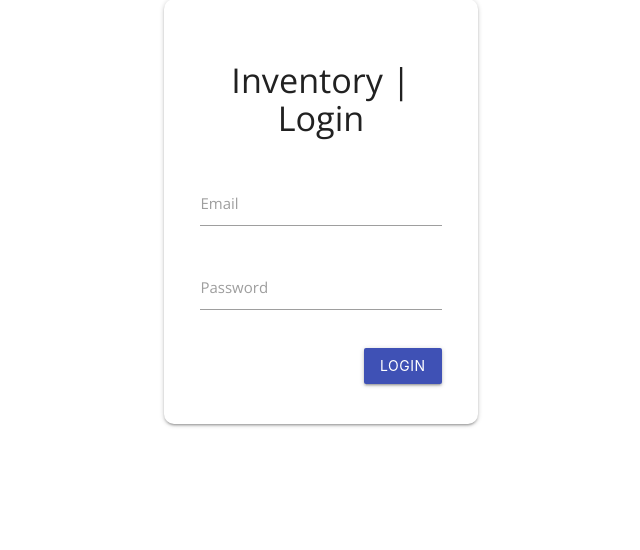
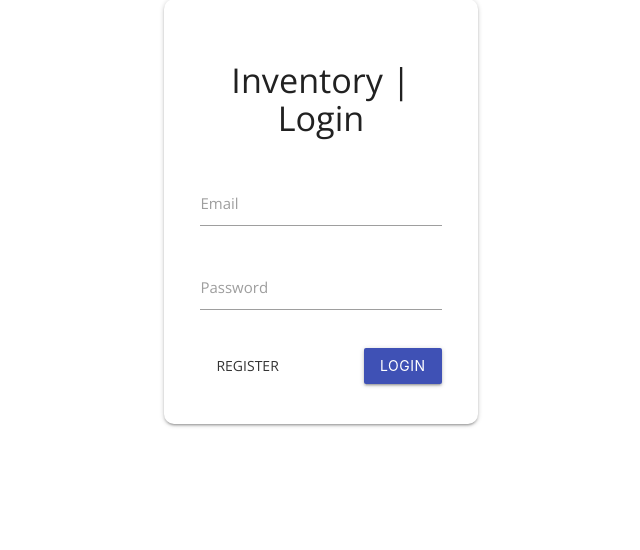
Before and after one commit to anupamvs/Inventory-Management, a Flask app: page /login/ in a window 1280 px wide. Shown: the part 129-679 px from the top of the page, without its empty margins (319-959 px from the left). Run offline with Flask 2, Linux system fonts and the light colour scheme; some libraries are stand-ins or nearby versions.

Commit message:
Adding register button

```diff
--- a/templates/user/login.html
+++ b/templates/user/login.html
@@ -22,6 +22,7 @@
                         <label for="password">Password</label>
                     </div>
                     <div class="input-field col s12">
+                        <a class="waves-effect waves-teal btn-flat" href="{{ url_for('register')}}">register</a>
                         <button type="submit" class="btn right indigo">Login</button>
                     </div>
                 </div>
```
